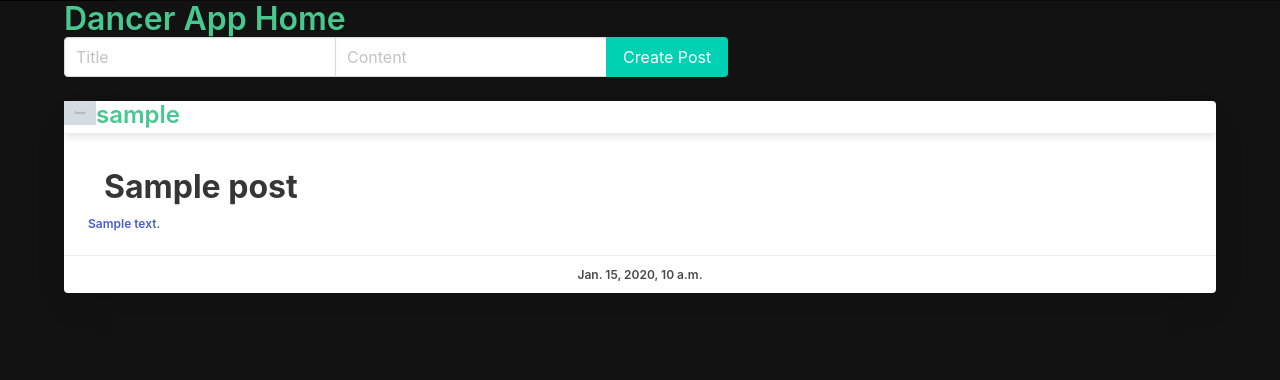
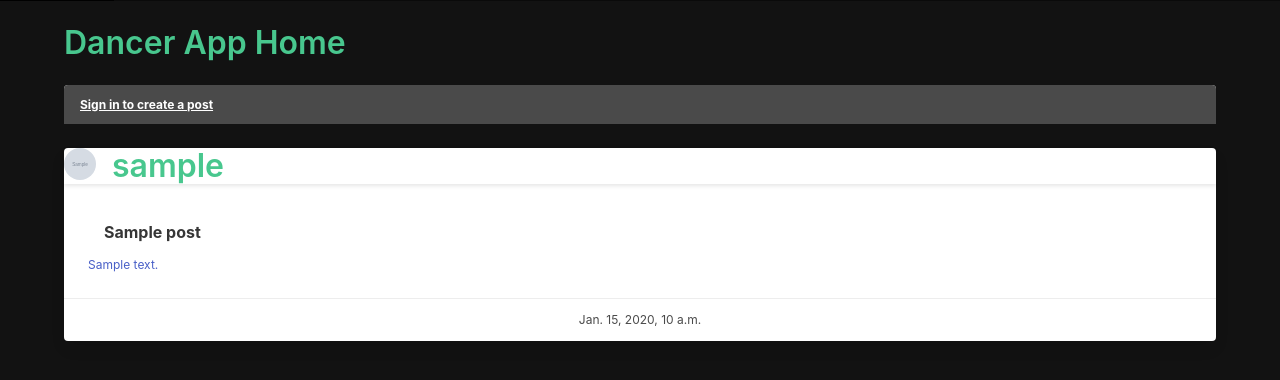
Before and after one commit to mdechavez5/dance_app, a Django app: page / in a window 1280 px wide. Shown: the part 51-431 px from the top of the page. Run offline with Django 4.2, Linux system fonts and the light colour scheme; tables that the repository leaves empty hold one stand-in row (values such as "Sample post"); grey boxes marked "Sample" are stand-in pictures; some libraries are stand-ins or nearby versions.

Commit message:
Added small styling to home page

```diff
--- a/main_app/static/styles/main.css
+++ b/main_app/static/styles/main.css
@@ -58,3 +58,8 @@ p {
     background-color: hsla(0, 0%, 100%, 0.1);
     cursor: pointer;
 }
+
+.is-centered{
+    justify-self: center;
+    align-self: center;
+}
--- a/main_app/templates/about.html
+++ b/main_app/templates/about.html
@@ -1,4 +1,4 @@
 {% extends 'base.html' %}
 {% block content %}
-<h1 class="title is-3 has-text-success">Dancer App About</h1>
+<h1 class="title pt-5 has-text-success">Dancer App About</h1>
 {% endblock %}
--- a/main_app/templates/dancer_list.html
+++ b/main_app/templates/dancer_list.html
@@ -1,6 +1,6 @@
 {% extends 'base.html' %}
 {% block content %}
-    <h1 class="title pt-5">{{header}}</h1>
+    <h1 class="title pt-5 has-text-success">{{header}}</h1>
 
     <form class="mb-5" method="get">
         <div class="field has-addons">
--- a/main_app/templates/home.html
+++ b/main_app/templates/home.html
@@ -1,7 +1,9 @@
 {% extends 'base.html' %}
 {% block content %}
-<h class="title is-3 has-text-success">Dancer App Home</h1>
+<h1 class="title pt-5 has-text-success">Dancer App Home</h1>
     <div class="container">
+
+        {% if user.is_authenticated %}
         <form class="mb-5" action="{% url 'post_create' %}" method="post">
             {% csrf_token %}
             <div class="field has-addons">
@@ -28,19 +30,30 @@
                 </div>
             </div>
         </form>
+        {% else %}
+        <article class="message">
+            <a href="{% url 'login' %}">
+                <div class="message-header">
+                    <p>Sign in to create a post</p>
+                </div>
+            </a>
+        </article>
+        {% endif %}
 
         <div class="gallery">
             {% for post in posts %}
             <div class="card">
                 <div class="card-header">
                     <div class="media">
-                        <div>
-                            <figure class="image is-32x32">
-                                <img src="media/{{post.user.profile.profile_pic}}" alt="">
+                        <div class="media-left">
+                            <figure class="image is-square is-32x32">
+                                <img class="profile_pic is-centered is-rounded" src="media/{{post.user.profile.profile_pic}}" alt="">
                             </figure>
                         </div>
                         <div class="media-content">
-                            <h3 class="title is-4 has-text-success">{{ post.user}}</h3>
+                            <a href="/dancers/{{post.user.id}}">
+                                <h3 class="title is-3 has-text-success">{{ post.user}}</h3>
+                            </a>
                         </div>
                     </div>
                 </div>
--- a/main_app/templates/team_list.html
+++ b/main_app/templates/team_list.html
@@ -1,6 +1,6 @@
 {% extends 'base.html' %}
 {% block content %}
-    <h1 class="title pt-5">{{header}}</h1>
+    <h1 class="title pt-5 has-text-success">{{header}}</h1>
 
     <form class="mb-5" method="get">
         <div class="field has-addons">
```
Also changed, not shown: main_app/templates/post_detail.html (+10 -2 lines).
